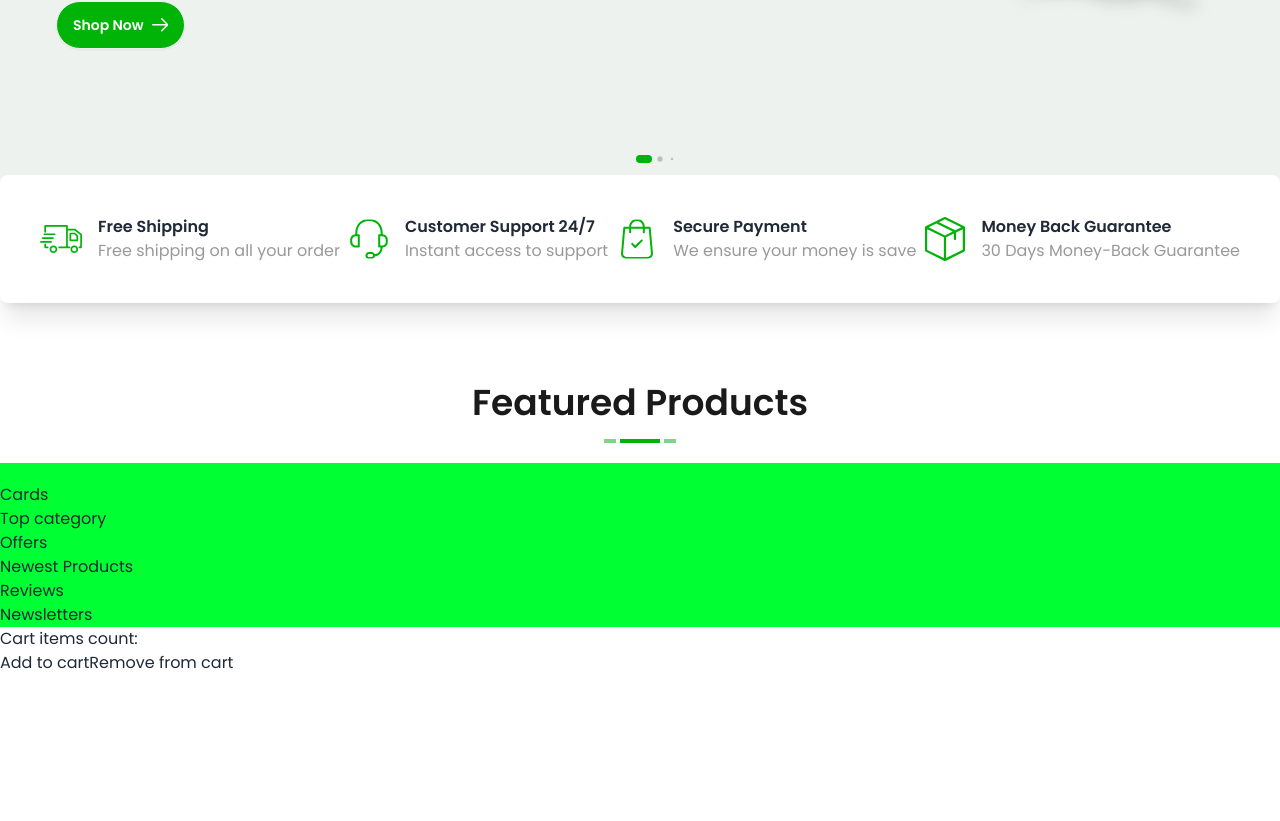
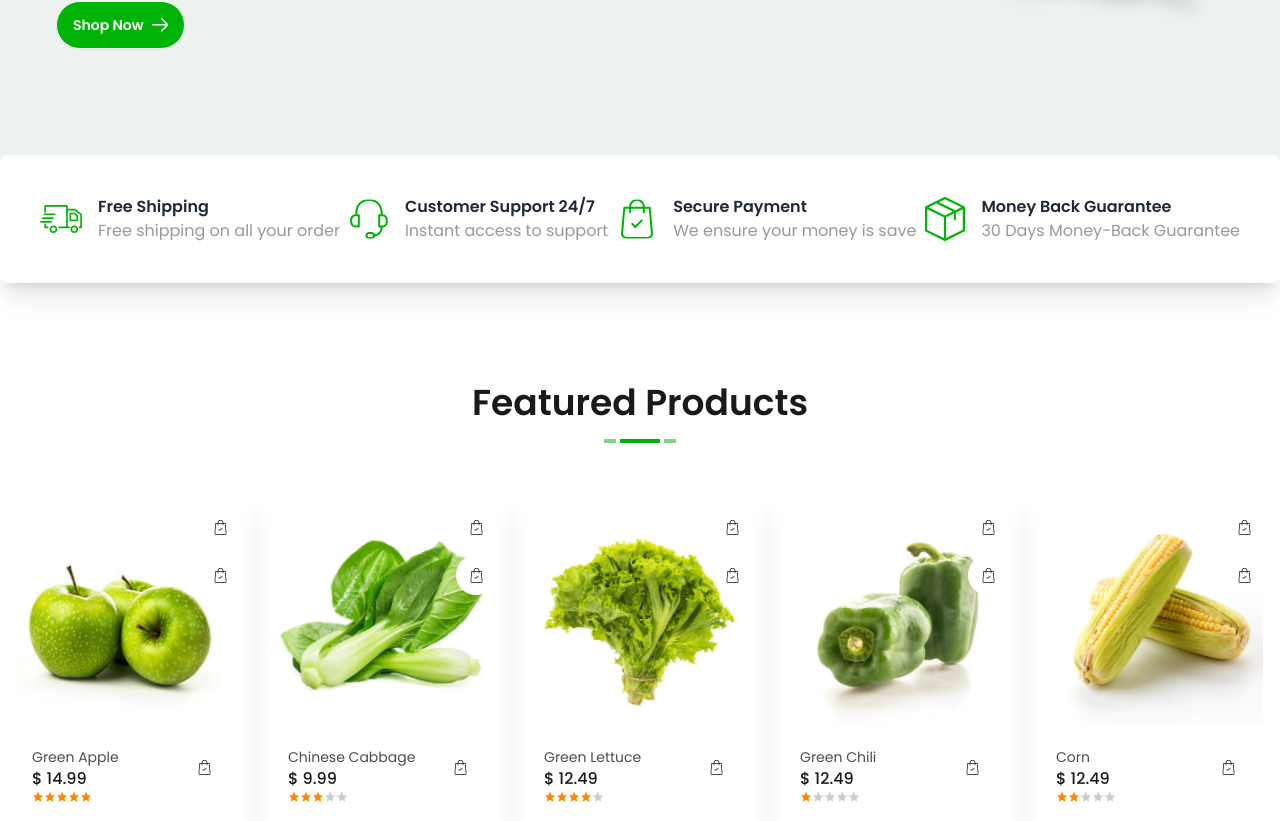
Before and after one commit to Shanto-prime/eco-bazar-nextjs, a Next.js app: page / in a window 1280 px wide. Shown: the part 699-1520 px from the top of the page. Before the commit the page ends 1374 px from the top, so only its background shows below. Built offline with nearby package versions, Linux system fonts and the light colour scheme; some icons are missing.

Commit message:
featured product added

```diff
--- a/src/components/home/FeaturedProducts.jsx
+++ b/src/components/home/FeaturedProducts.jsx
@@ -1,9 +1,55 @@
+import Image from "next/image";
 import SectionHeader from "../shared/SectionHeader";
+import Star from "../icons/Star";
+import StarBase from "../icons/StarBase";
+import ShoppingBag from "../icons/ShoppingBag";
+import featuredProduct from "./featuredProduct.json"
 
 export default function FeaturedProducts() {
     return (
         <>
             <SectionHeader title="Featured Products" styleClass="text-gray-900" />
+            <div className="my-12">
+                <div className="grid grid-cols-1 md:grid-cols-2 lg:grid-cols-5 mx-auto container justify-items-center">
+                    {featuredProduct.map((product) => (
+                        <div className="shadow-xl relative p-4" key={product.id}>
+                            <Image
+                                src={product.image}
+                                alt={product.name}
+                                width={246}
+                                height={246}
+                            />
+                            <div className="p-4 flex justify-between">
+                                <div className="">
+                                    <h3 className="text-sm text-gray-800">{product.name}</h3>
+                                    <p className="font-medium text-gray-900">$ <span>{product.price.toFixed(2)}</span></p>
+                                    <div className="flex flex-row">
+                                        {Array.from({ length: product.rating }).map((_, index) => (
+                                            <Star key={index} />
+                                        ))}
+                                        {Array.from({ length: 5 - product.rating }).map((_, index) => (
+                                            <StarBase key={index} />
+                                        ))}
+                                    </div>
+                                </div>
+                                <div className="">
+                                    <div className="w-10 h-10 rounded-full bg-white hover:bg-base text-gray-900 hover:text-white flex justify-center items-center transition-all duration-300">
+                                        <ShoppingBag w={15} h={15} />
+                                    </div>
+                                </div>
+                            </div>
+                            <div className="absolute top-4 right-4 flex flex-col gap-2">
+                                <div className="w-10 h-10 rounded-full bg-white hover:bg-base text-gray-900 hover:text-white flex justify-center items-center transition-all duration-300">
+                                    <ShoppingBag w={15} h={15} />
+                                </div>
+                                <div className="w-10 h-10 rounded-full bg-white hover:bg-base text-gray-900 hover:text-white flex justify-center items-center transition-all duration-300">
+                                    <ShoppingBag w={15} h={15} />
+                                </div>
+                            </div>
+                        </div>
+                    ))}
+                </div>
+            </div>
 
         </>
     );
--- a/src/components/home/HeroSection.jsx
+++ b/src/components/home/HeroSection.jsx
@@ -12,22 +12,22 @@ import RightArrow from '../icons/RightArrow';
 export default function HeroSection() {
     return (
         <>
-            <div className='-mx-10'>
+            <div className='lg:-mx-10 mx-auto'>
                 <Swiper
                     pagination={{
                         dynamicBullets: true,
                     }}
                     modules={[Pagination]}
-                    className="mySwiper mb-40"
+                    className="mySwiper mb-5 md:mb-20 lg:mb-40"
                     loop={true}
                 >
                     {slides.map((slide, index) => (
                         <SwiperSlide key={index}>
-                            <div className='flex flex-row p-24 items-center'>
+                            <div className='flex flex-col-reverse lg:flex-row p-5 md:p-16 lg:p-24 items-center'>
                                 <div className='flex flex-col items-start text-left my-5'>
                                     <h6 className='text-base my-2'>{slide.heading}</h6>
-                                    <h4 className='text-7xl font-semibold text-gray-900 mb-7'>{slide.title}</h4>
-                                    <h5 className='text-3xl mb-3'>{slide.offer} <span className='text-orange font-semibold'>{slide.percentage}</span></h5>
+                                    <h4 className='text-xl lg:text-7xl font-semibold text-gray-900 mb-7'>{slide.title}</h4>
+                                    <h5 className='text-2xl lg:text-3xl mb-3'>{slide.offer} <span className='text-orange font-semibold'>{slide.percentage}</span></h5>
 
                                     <p className='text-sm text-gray-600 mb-8'>{slide.description}</p>
                                     <button className='btn bg-base rounded-full hover:text-gray-900 text-white'>Shop Now
@@ -47,7 +47,7 @@ export default function HeroSection() {
                     ))}
                 </Swiper>
             </div>
-            <div className='flex flex-row justify-between p-10 shadow-xl absolute container z-10 bg-white rounded-lg -bottom-20'>
+            <div className='flex flex-col lg:flex-row justify-between mb-5 p-5 md:p-10 shadow-xl md:absolute container z-10 bg-white rounded-lg md:-bottom-14 lg:-bottom-20'>
                 <div className='flex flex-row items-center gap-4'>
                     <Image
                         src="/delivery.svg"
--- /dev/null
+++ b/src/components/home/featuredProduct.json
@@ -0,0 +1,37 @@
+[
+    {
+      "id": 1,
+      "image": "/apple.png",
+      "name": "Green Apple",
+      "price": 14.99,
+      "rating": 5
+    },
+    {
+      "id": 2,
+      "image": "/cabbage.png",
+      "name": "Chinese Cabbage",
+      "price": 9.99,
+      "rating": 3
+    },
+    {
+      "id": 3,
+      "image": "/lettuce.png",
+      "name": "Green Lettuce",
+      "price": 12.49,
+      "rating": 4
+    },
+    {
+      "id": 4,
+      "image": "/chili.png",
+      "name": "Green Chili",
+      "price": 12.49,
+      "rating": 1
+    },
+    {
+      "id": 5,
+      "image": "/corn.png",
+      "name": "Corn",
+      "price": 12.49,
+      "rating": 2
+    }
+  ]
--- /dev/null
+++ b/src/components/icons/ShoppingBag.jsx
@@ -0,0 +1,21 @@
+export default function ShoppingBag({ w = 40, h = 40, attributes }) {
+    return (
+        <>
+            <svg
+                {...attributes}
+                width={w}
+                height={h}
+                viewBox="0 0 40 40"
+                fill="none"
+                xmlns="http://www.w3.org/2000/svg"
+                xmlnsXlink="http://www.w3.org/1999/xlink">
+                <rect id="shopping-bag" rx="0.000000" width="39.000000" height="39.000000" transform="translate(0.500000 0.500000)" fill="currentColor" fillOpacity="0" />
+                <g clipPath="url(#clip570_125864)">
+                    <path id="Vector" d="M35.98 34.66L33.67 8.72C33.63 8.21 33.2 7.82 32.68 7.82L27.83 7.82C27.82 3.51 24.31 0 19.99 0C15.68 0 12.17 3.51 12.16 7.82L7.31 7.82C6.8 7.82 6.37 8.21 6.32 8.72L4.01 34.66C4.01 34.7 4.01 34.72 4.01 34.75C4.01 37.64 6.67 40 9.93 40L30.05 40C33.32 40 35.98 37.64 35.98 34.75C35.98 34.72 35.98 34.7 35.98 34.66ZM19.99 1.98C23.22 1.98 25.83 4.6 25.84 7.82L14.15 7.82C14.16 4.6 16.77 1.98 19.99 1.98ZM30.05 38L9.93 38C7.78 38 6.03 36.57 6 34.79L8.22 9.81L12.16 9.81L12.16 13.29C12.16 13.84 12.61 14.29 13.16 14.29C13.7 14.29 14.15 13.84 14.15 13.29L14.15 9.81L25.84 9.81L25.84 13.29C25.84 13.84 26.29 14.29 26.83 14.29C27.38 14.29 27.83 13.84 27.83 13.29L27.83 9.81L31.77 9.81L33.99 34.8C33.96 36.57 32.21 38 30.05 38Z" fill="currentColor" fillOpacity="1.000000" fillRule="nonzero" />
+                    <path id="Vector" d="M24.13 20.68L18.26 26.54L15.87 24.15C15.48 23.76 14.85 23.76 14.46 24.15C14.08 24.54 14.08 25.17 14.46 25.55L17.56 28.65C17.75 28.84 18.01 28.94 18.26 28.94C18.52 28.94 18.77 28.84 18.97 28.65L25.53 22.09C25.92 21.7 25.92 21.07 25.53 20.68C25.14 20.3 24.52 20.3 24.13 20.68Z" fill="currentColor" fillOpacity="1.000000" fillRule="nonzero" />
+                </g>
+            </svg>
+
+        </>
+    )
+}
--- /dev/null
+++ b/src/components/icons/Star.jsx
@@ -0,0 +1,20 @@
+export default function Star({ attributes }) {
+    return (
+        <>
+            <svg
+                {...attributes}
+                width="12.000000"
+                height="12.000000"
+                viewBox="0 0 12 12"
+                fill="none"
+                xmlns="http://www.w3.org/2000/svg"
+                xmlnsXlink="http://www.w3.org/1999/xlink">
+                <rect id="Star 1" rx="0.000000" width="11.000000" height="11.000000" transform="translate(0.500000 0.500000)" fill="#FFFFFF" fillOpacity="0" />
+                <g clipPath="url(#clip39_5502)">
+                    <path id="Vector" d="M6.2 8.94L8.57 10.43C8.87 10.62 9.24 10.34 9.15 9.99L8.47 7.3C8.45 7.23 8.45 7.15 8.48 7.07C8.5 7 8.54 6.93 8.6 6.88L10.72 5.12C11 4.89 10.86 4.43 10.5 4.4L7.73 4.22C7.66 4.22 7.59 4.19 7.53 4.15C7.47 4.1 7.42 4.04 7.39 3.97L6.36 1.37C6.33 1.3 6.28 1.23 6.22 1.19C6.15 1.14 6.07 1.12 6 1.12C5.92 1.12 5.84 1.14 5.77 1.19C5.71 1.23 5.66 1.3 5.63 1.37L4.6 3.97C4.57 4.04 4.52 4.1 4.46 4.15C4.4 4.19 4.33 4.22 4.26 4.22L1.49 4.4C1.13 4.43 0.99 4.89 1.27 5.12L3.39 6.88C3.45 6.93 3.49 7 3.51 7.07C3.54 7.15 3.54 7.23 3.52 7.3L2.89 9.79C2.78 10.22 3.23 10.56 3.59 10.33L5.79 8.94C5.85 8.9 5.92 8.88 6 8.88C6.07 8.88 6.14 8.9 6.2 8.94L6.2 8.94Z" fill="#FF8A00" fillOpacity="1.000000" fillRule="nonzero" />
+                </g>
+            </svg>
+
+        </>
+    )
+}
--- /dev/null
+++ b/src/components/icons/StarBase.jsx
@@ -0,0 +1,20 @@
+export default function StarBase({ attributes }) {
+    return (
+        <>
+            <svg
+                {...attributes}
+                width="12.000000"
+                height="12.000000"
+                viewBox="0 0 12 12"
+                fill="none"
+                xmlns="http://www.w3.org/2000/svg"
+                xmlnsXlink="http://www.w3.org/1999/xlink">
+                <rect id="Star 1" rx="0.000000" width="11.000000" height="11.000000" transform="translate(0.500000 0.500000)" fill="#FFFFFF" fillOpacity="0" />
+                <g clipPath="url(#clip39_5502)">
+                    <path id="Vector" d="M6.2 8.94L8.57 10.43C8.87 10.62 9.24 10.34 9.15 9.99L8.47 7.3C8.45 7.23 8.45 7.15 8.48 7.07C8.5 7 8.54 6.93 8.6 6.88L10.72 5.12C11 4.89 10.86 4.43 10.5 4.4L7.73 4.22C7.66 4.22 7.59 4.19 7.53 4.15C7.47 4.1 7.42 4.04 7.39 3.97L6.36 1.37C6.33 1.3 6.28 1.23 6.22 1.19C6.15 1.14 6.07 1.12 6 1.12C5.92 1.12 5.84 1.14 5.77 1.19C5.71 1.23 5.66 1.3 5.63 1.37L4.6 3.97C4.57 4.04 4.52 4.1 4.46 4.15C4.4 4.19 4.33 4.22 4.26 4.22L1.49 4.4C1.13 4.43 0.99 4.89 1.27 5.12L3.39 6.88C3.45 6.93 3.49 7 3.51 7.07C3.54 7.15 3.54 7.23 3.52 7.3L2.89 9.79C2.78 10.22 3.23 10.56 3.59 10.33L5.79 8.94C5.85 8.9 5.92 8.88 6 8.88C6.07 8.88 6.14 8.9 6.2 8.94L6.2 8.94Z" fill="#CCCCCC" fillOpacity="1.000000" fillRule="nonzero" />
+                </g>
+            </svg>
+
+        </>
+    )
+}
```
Also changed, not shown: public/Star.svg (added).
